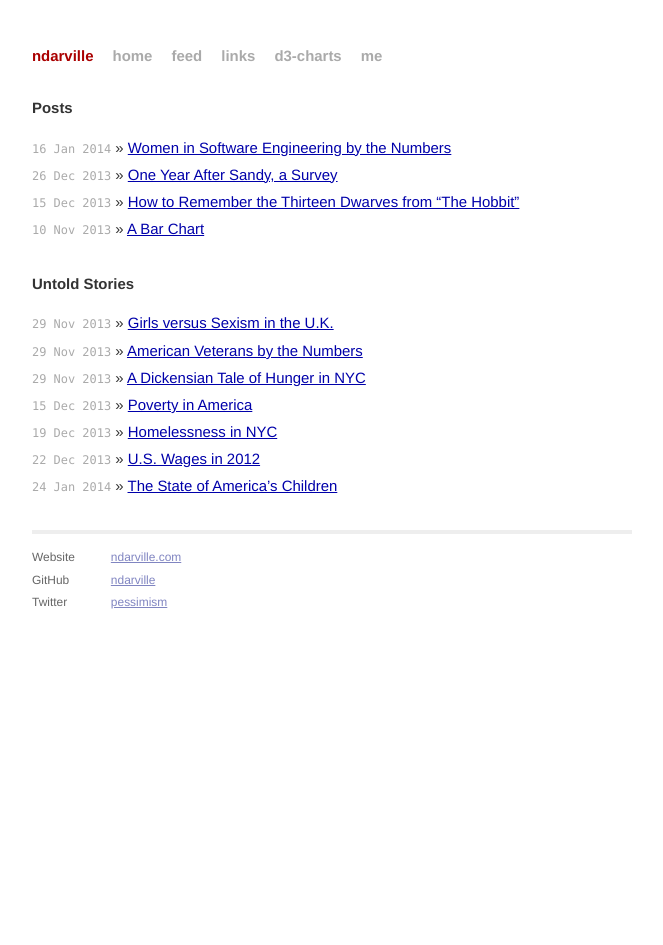
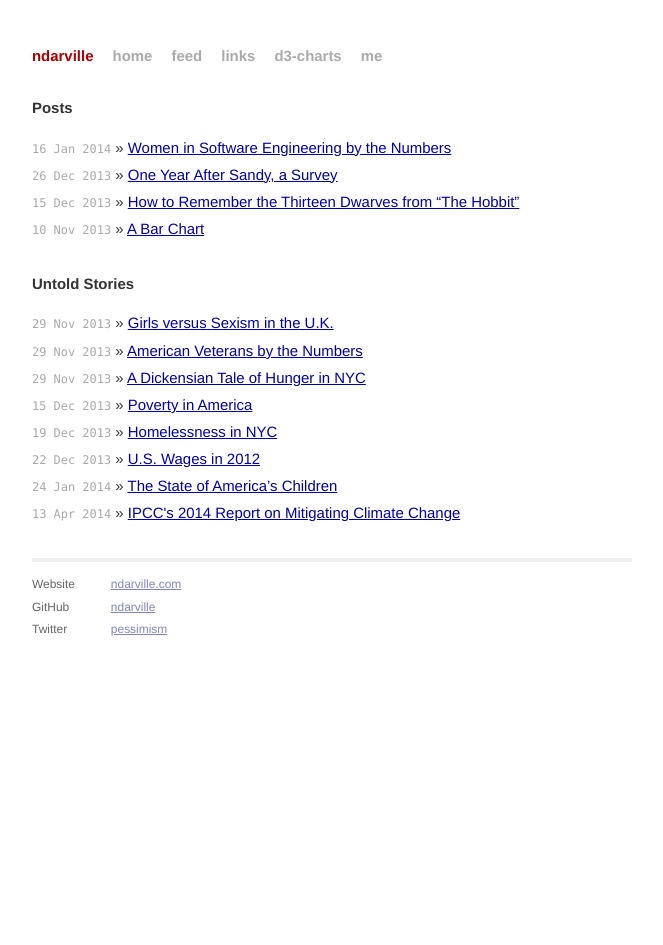
Before and after one commit to ndarville/ndarville.github.io, a Jekyll site: the page built from index.html, in a window 1280 px wide. Shown: the whole page, without its empty margins (308-971 px from the left). Built offline with Jekyll 4.4.1, drawn with Linux system fonts in a browser that asks for light colours.

Commit message:
Added IPCC report to untold list

```diff
--- a/index.html
+++ b/index.html
@@ -30,5 +30,6 @@ title: ndarville.github.io
         <li><span>19 Dec 2013</span> &raquo; <a href="http://www.coalitionforthehomeless.org/blog/entry/bloomberg-on-nyc-homelessness-a-total-lack-of-accountability/">Homelessness in NYC</a></li>
         <li><span>22 Dec 2013</span> &raquo; <a href="http://www.lawyersgunsmoneyblog.com/2013/12/the-other-america">U.S. Wages in 2012</a></li>
         <li><span>24 Jan 2014</span> &raquo; <a href="http://www.examiner.com/article/cdf-report-child-hunger-and-homelessness-rampant-the-us">The State of America&rsquo;s Children</a></li>
+        <li><span>13 Apr 2014</span> &raquo; <a href="https://www.ipcc.ch/report/ar5/wg3/">IPCC's 2014 Report on Mitigating Climate Change</a></li>
     </ul>
 </div>
```
